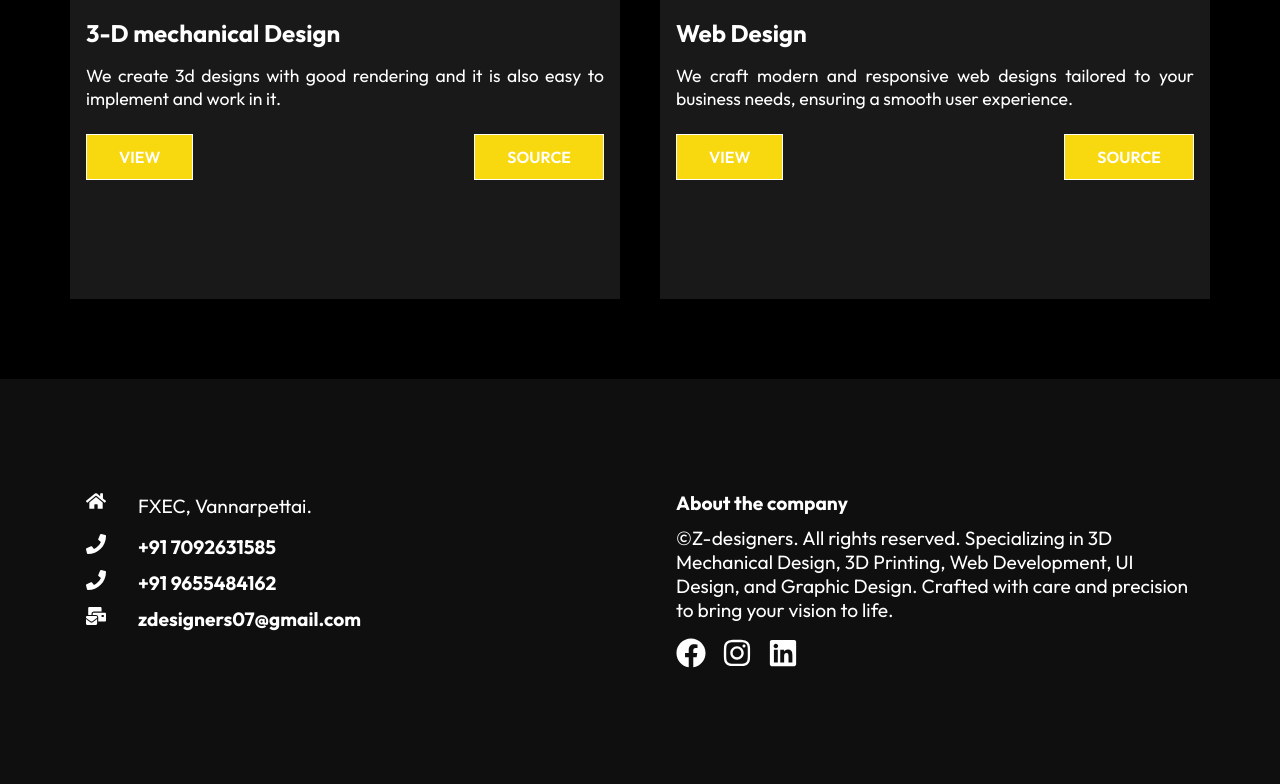
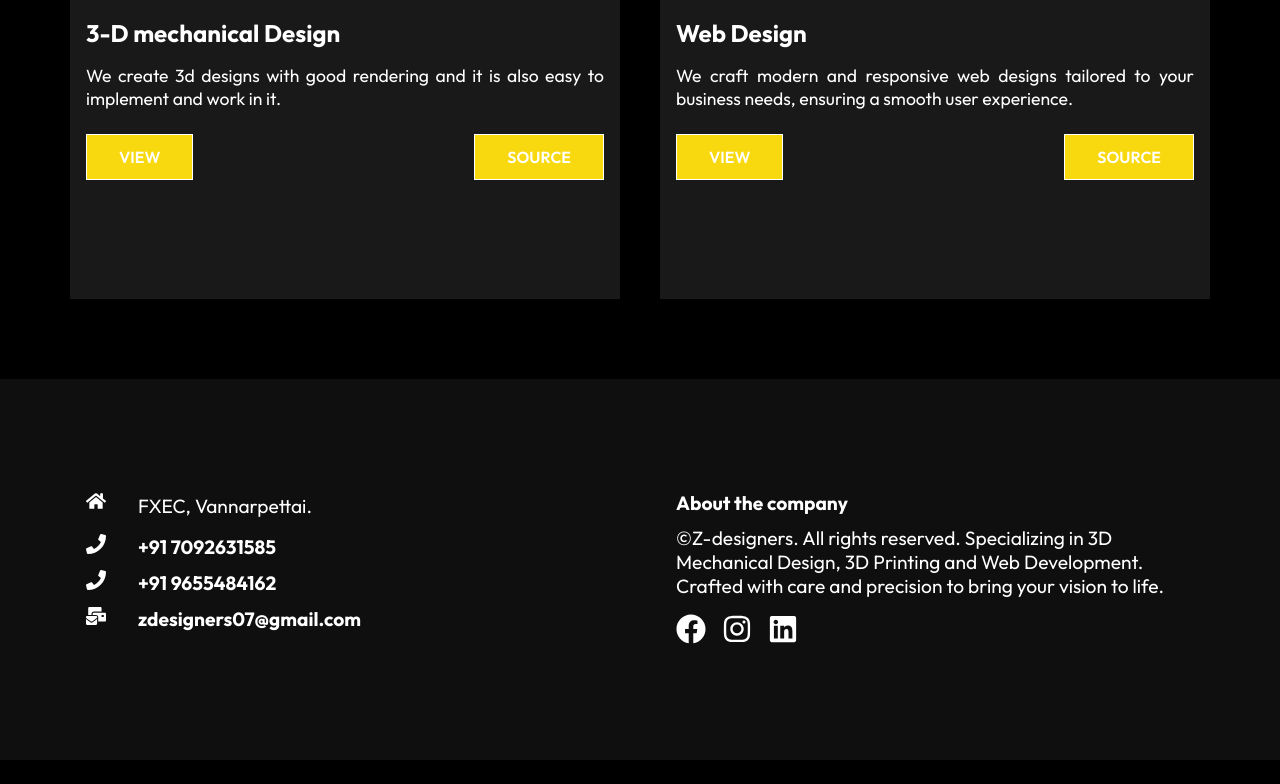
Before and after one commit to aarons2612/z-designers, a React (Create React App) app: page / in a window 1280 px wide. Shown: the part 1294-2078 px from the top of the page. After the commit the page ends 2054 px from the top, so only its background shows below. Built offline with nearby package versions, Linux system fonts and the light colour scheme.

Commit message:
Modified Files

```diff
--- a/src/Components/Footer.js
+++ b/src/Components/Footer.js
@@ -28,7 +28,7 @@ const Footer = () => {
 
             <div className="right">
                 <h4>About the company</h4>
-                <p>©Z-designers. All rights reserved. Specializing in 3D Mechanical Design, 3D Printing, Web Development, UI Design, and Graphic Design. Crafted with care and precision to bring your vision to life.</p>
+                <p>©Z-designers. All rights reserved. Specializing in 3D Mechanical Design, 3D Printing and Web Development. Crafted with care and precision to bring your vision to life.</p>
                 <div className="social">
                 <Link to="https://www.facebook.com/share/vzsfe59KN4JF8Ryv/?mibextid=qi2Omg"><FaFacebook size={30} style={{color:"white", marginRight:"1rem"}}/></Link>
                 <Link to="https://www.instagram.com/z.designers_?igsh=bTlxNGt1Y3pjY3p1"><FaInstagram size={30} style={{color:"white", marginRight:"1rem"}}/></Link>
```
